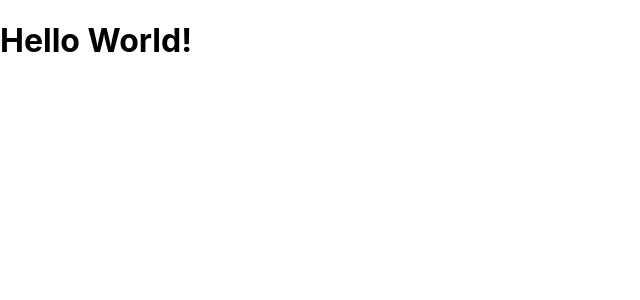
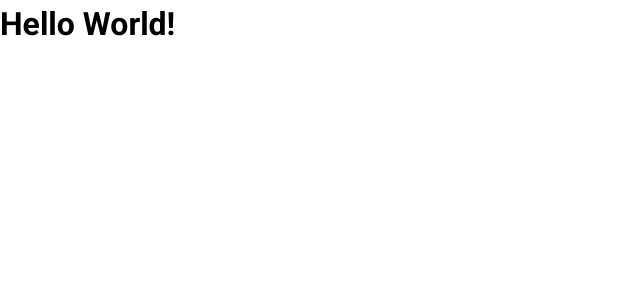
Before and after one commit to fran-exfer/admin-mock, a React (Create React App) app: page / in a window 1280 px wide. Shown: the top 300 px of the page, without its empty margins (0-640 px from the left). Built offline with nearby package versions, Linux system fonts and the light colour scheme.

Commit message:
Set up SASS and basic typography rules.

```diff
--- a/package.json
+++ b/package.json
@@ -9,6 +9,7 @@
     "react": "^17.0.2",
     "react-dom": "^17.0.2",
     "react-scripts": "4.0.3",
+    "sass": "^1.32.12",
     "web-vitals": "^1.1.1"
   },
   "scripts": {
--- a/public/index.html
+++ b/public/index.html
@@ -6,6 +6,11 @@
     <meta name="viewport" content="width=device-width, initial-scale=1" />
     <meta name="theme-color" content="#000000" />
     <meta name="description" content="Mock of an admin panel" />
+    <link rel="preconnect" href="https://fonts.gstatic.com" />
+    <link
+      href="https://fonts.googleapis.com/css2?family=Roboto:ital,wght@0,400;0,700;1,400;1,700&display=swap"
+      rel="stylesheet"
+    />
     <title>React App</title>
   </head>
   <body>
--- a/src/index.css
+++ /dev/null
@@ -1,13 +0,0 @@
-body {
-  margin: 0;
-  font-family: -apple-system, BlinkMacSystemFont, 'Segoe UI', 'Roboto', 'Oxygen',
-    'Ubuntu', 'Cantarell', 'Fira Sans', 'Droid Sans', 'Helvetica Neue',
-    sans-serif;
-  -webkit-font-smoothing: antialiased;
-  -moz-osx-font-smoothing: grayscale;
-}
-
-code {
-  font-family: source-code-pro, Menlo, Monaco, Consolas, 'Courier New',
-    monospace;
-}
--- a/src/index.js
+++ b/src/index.js
@@ -1,8 +1,7 @@
 import React from 'react';
 import ReactDOM from 'react-dom';
-import './index.css';
+import './sass/main.scss';
 import App from './App';
-import reportWebVitals from './reportWebVitals';
 
 ReactDOM.render(
   <React.StrictMode>
@@ -10,8 +9,3 @@ ReactDOM.render(
   </React.StrictMode>,
   document.getElementById('root')
 );
-
-// If you want to start measuring performance in your app, pass a function
-// to log results (for example: reportWebVitals(console.log))
-// or send to an analytics endpoint. Learn more: https://bit.ly/CRA-vitals
-reportWebVitals();
--- /dev/null
+++ b/src/sass/_base.scss
@@ -0,0 +1,3 @@
+body {
+  font-family: 'Roboto', sans-serif;
+}
--- /dev/null
+++ b/src/sass/_reset.scss
@@ -0,0 +1,78 @@
+/* Box sizing rules */
+*,
+*::before,
+*::after {
+  box-sizing: border-box;
+}
+
+/* Remove default padding */
+ul[class],
+ol[class] {
+  padding: 0;
+}
+
+/* Remove default margin */
+body,
+h1,
+h2,
+h3,
+h4,
+p,
+ul[class],
+ol[class],
+li,
+figure,
+figcaption,
+blockquote,
+dl,
+dd {
+  margin: 0;
+}
+
+/* Set core body defaults */
+body {
+  min-height: 100vh;
+  scroll-behavior: smooth;
+  text-rendering: optimizeSpeed;
+  line-height: 1.5;
+}
+
+/* Remove list styles on ul, ol elements with a class attribute */
+ul[class],
+ol[class] {
+  list-style: none;
+}
+
+/* A elements that don't have a class get default styles */
+a:not([class]) {
+  text-decoration-skip-ink: auto;
+}
+
+/* Make images easier to work with */
+img {
+  max-width: 100%;
+  display: block;
+}
+
+/* Natural flow and rhythm in articles by default */
+article > * + * {
+  margin-top: 1em;
+}
+
+/* Inherit fonts for inputs and buttons */
+input,
+button,
+textarea,
+select {
+  font: inherit;
+}
+
+/* Remove all animations and transitions for people that prefer not to see them */
+@media (prefers-reduced-motion: reduce) {
+  * {
+    animation-duration: 0.01ms !important;
+    animation-iteration-count: 1 !important;
+    transition-duration: 0.01ms !important;
+    scroll-behavior: auto !important;
+  }
+}
--- /dev/null
+++ b/src/sass/main.scss
@@ -0,0 +1,12 @@
+/*
+ * The main SASS file only imports all other partials that compose the app's style.
+ *
+ * reset - Contains a modern CSS reset by Andy Bell.
+ * colors - Contains CSS custom properties definitions for colors
+ * base - Contains basic elements and typography styling
+ * utils - Contains utility classes, such as flexbox utils and margins
+ */
+@use 'reset';
+@use 'colors';
+@use 'base';
+@use 'utils';
```
Also changed, not shown: src/sass/_colors.scss (added), src/sass/_utils.scss (added), 1 other file (tests, documents, lock files or other folders).
